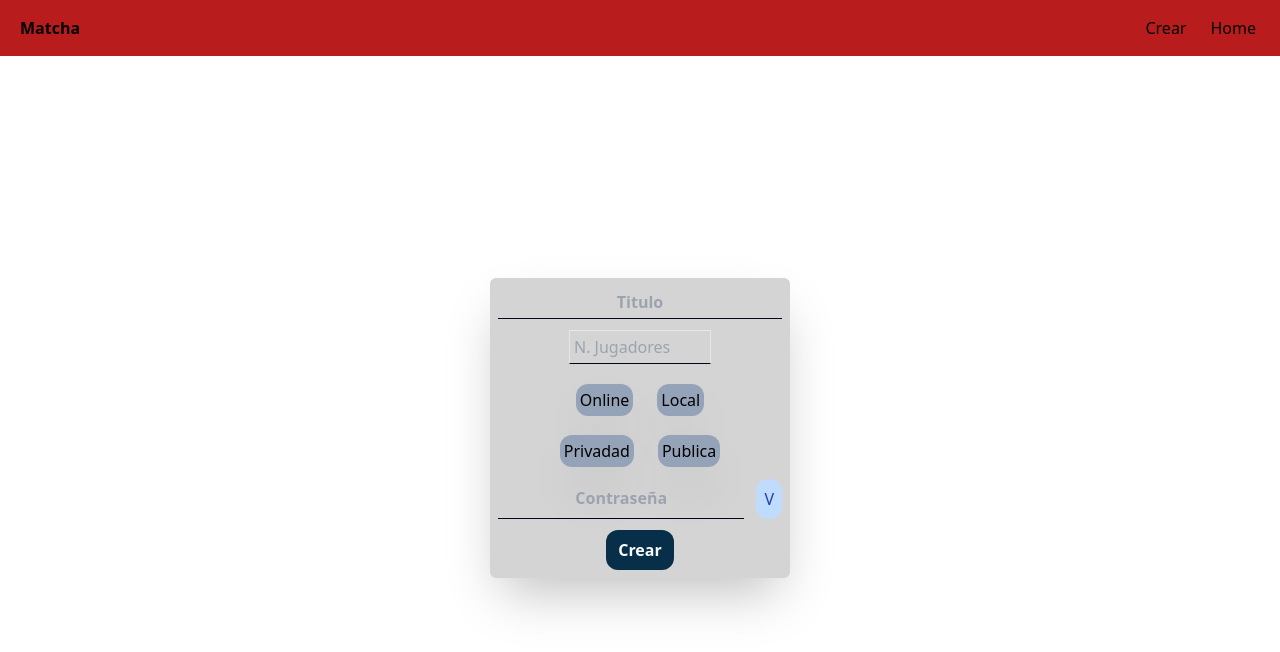
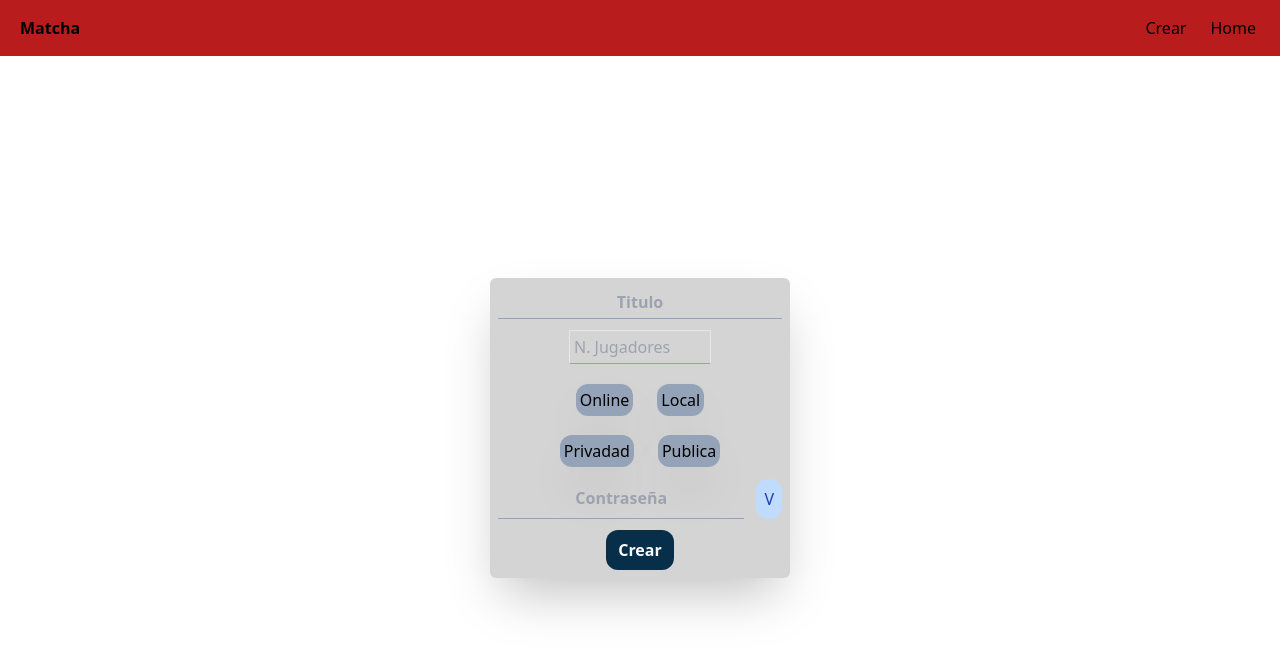
Before and after one commit to LuisArielRetanaHernadez/Memorama, a React (Vite) app: page /create/game in a window 1280 px wide. Shown: the top 652 px of the page. Built offline with nearby package versions, Linux system fonts and the light colour scheme.

Commit message:
cmabiando el color del borde de los inputs a un border-b-slate-400

```diff
--- a/src/pages/CreateGamer/CreateGamer.jsx
+++ b/src/pages/CreateGamer/CreateGamer.jsx
@@ -8,11 +8,11 @@ const CreateGamer = () => {
     <div className=" min-h-wrapped-menu grid grid-cols-create-gamer grid-rows-create-gamer justify-center content-center">
       <form className="p-2 rounded-md shadow-2xl bg-neutral-300 flex flex-col justify-between">
         <div className="">
-          <input className="w-full font-semibold text-center border-b border-b-slate-950 p-1 outline-none bg-transparent" placeholder="Titulo"/>
+          <input className="w-full font-semibold text-center border-b border-b-slate-400 p-1 outline-none bg-transparent" placeholder="Titulo"/>
         </div>
         <div className="w-full flex justify-center">
           <input type="number" placeholder="N. Jugadores" max={3}
-            className="w-1/2 border border-b-slate-950 p-1 outline-none bg-transparent"
+            className="w-1/2 border border-b-slate-400 p-1 outline-none bg-transparent"
           />
         </div>
         <div className="mt-2 flex justify-center gap-6">
@@ -56,7 +56,7 @@ const CreateGamer = () => {
 
         {
           isPrivate && <div className="flex gap-3">
-          <input className="w-full font-semibold text-center border-b border-b-slate-950 p-1 outline-none bg-transparent" placeholder="Contraseña"/>
+          <input className="w-full font-semibold text-center border-b border-b-slate-400 p-1 outline-none bg-transparent" placeholder="Contraseña"/>
           <span className=" bg-blue-200 text-blue-800 p-2 rounded-xl">V</span>
         </div>
         }
```
